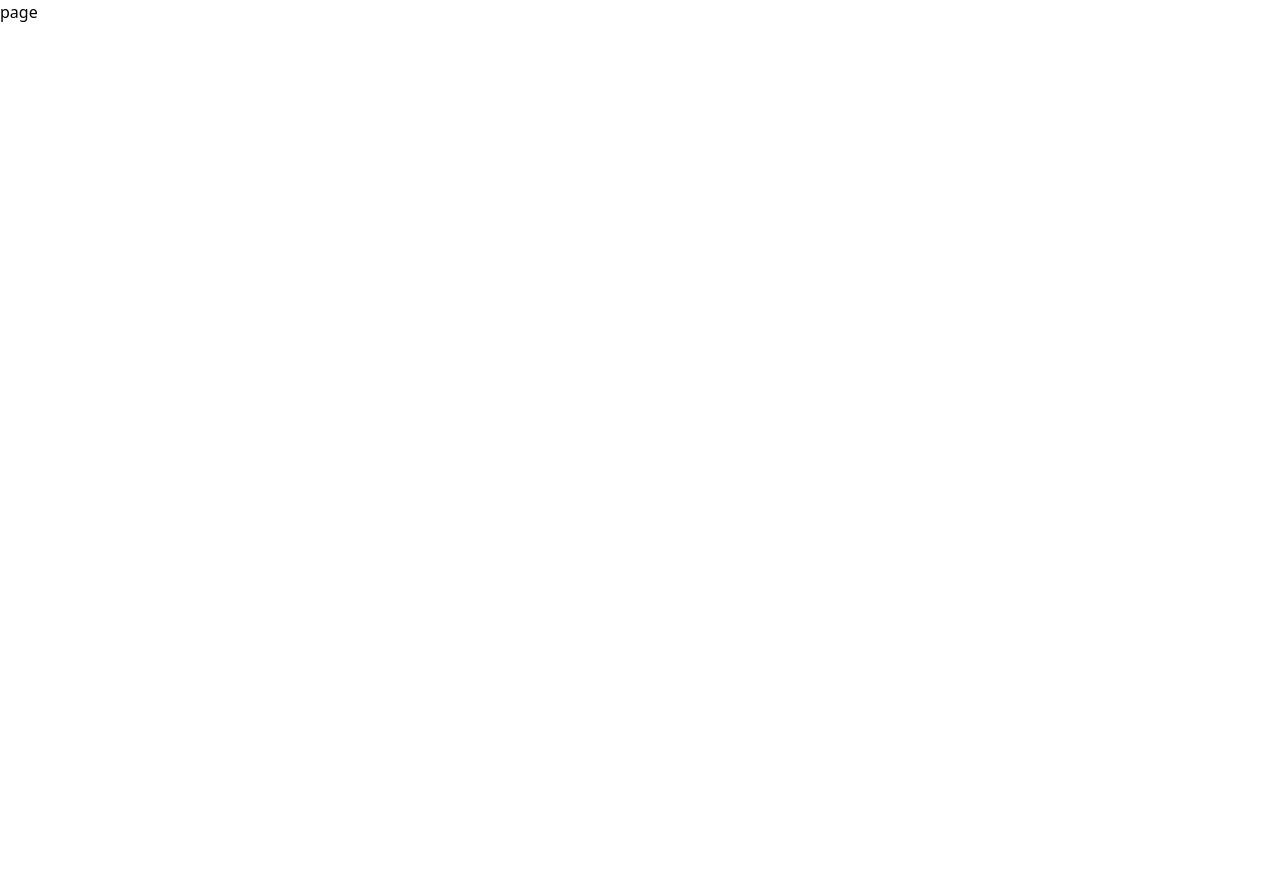
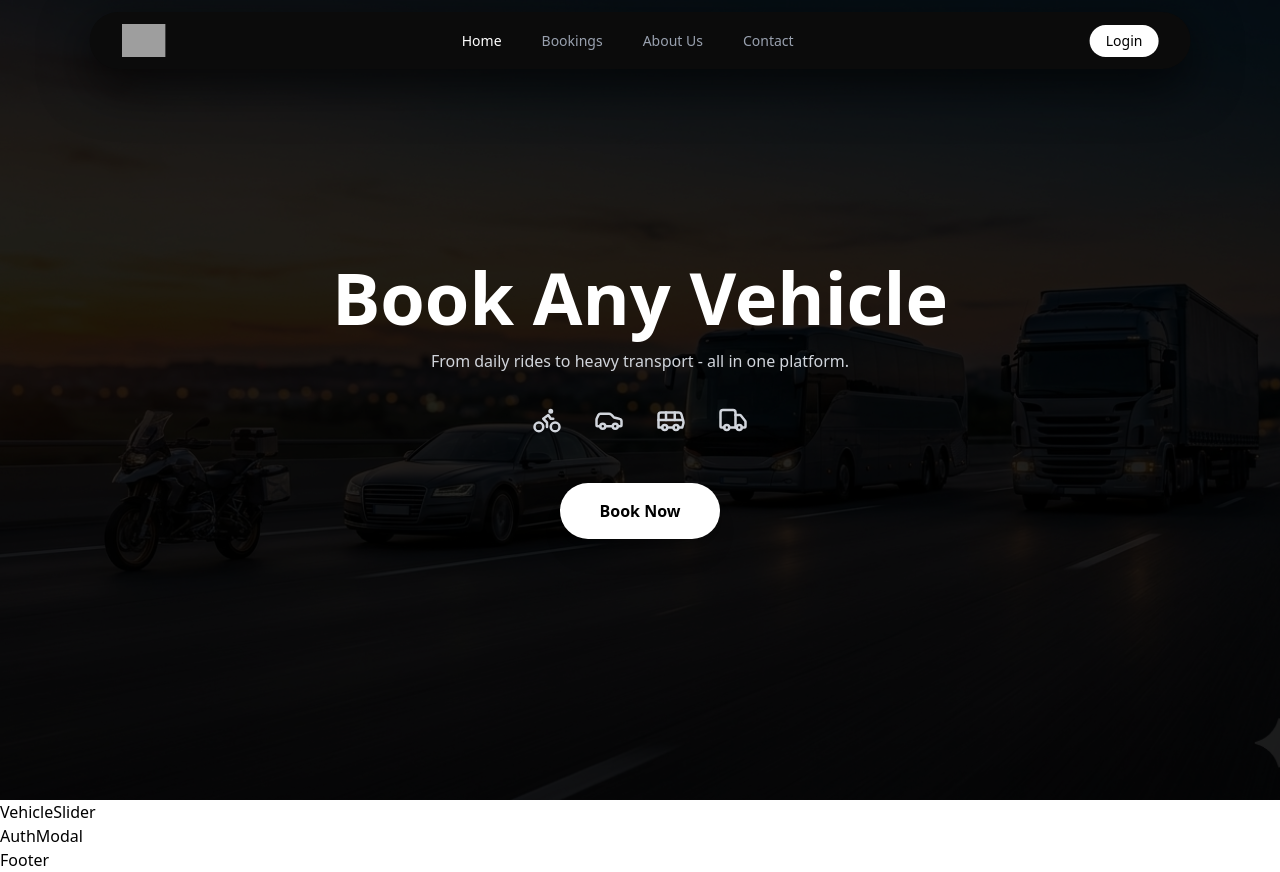
Before and after one commit to IsmailMustopha/PrimeMove, a Next.js app in the folder primemove/: page / in a window 1280 px wide. Before the commit the page ends 800 px from the top, so only its background shows below. Built offline with nearby package versions, Linux system fonts and the light colour scheme; grey boxes are pictures that could not be loaded.

Commit message:
navbar and hero section

```diff
--- a/primemove/package.json
+++ b/primemove/package.json
@@ -10,7 +10,9 @@
   },
   "dependencies": {
     "bcryptjs": "^3.0.3",
+    "lucide-react": "^1.7.0",
     "mongoose": "^9.3.3",
+    "motion": "^12.38.0",
     "next": "16.2.2",
     "next-auth": "^5.0.0-beta.30",
     "react": "19.2.4",
--- /dev/null
+++ b/primemove/src/app/AuthModal.tsx
@@ -0,0 +1,9 @@
+import React from 'react'
+
+const AuthModal = () => {
+  return (
+    <div>AuthModal</div>
+  )
+}
+
+export default AuthModal
--- /dev/null
+++ b/primemove/src/app/HeroSection.tsx
@@ -0,0 +1,65 @@
+import React from "react";
+import { motion } from "framer-motion";
+import { Bike, Bus, Car, Truck } from "lucide-react";
+
+function HeroSection() {
+  return (
+    <div className="relative min-h-screen w-full overflow-hidden">
+      {/* Background Image Layer */}
+      <div
+        className="absolute inset-0 bg-cover bg-center"
+        style={{ backgroundImage: "url('/heroImage.jpg')" }}
+      />
+
+      {/* Overlay */}
+      <div className="absolute inset-0 bg-black/80" />
+
+      {/* Content Container */}
+      <div className="relative z-10 min-h-screen flex flex-col items-center justify-center px-4 text-center">
+        {/* Title */}
+        <motion.div
+          initial={{ opacity: 0, y: 30 }}
+          animate={{ opacity: 1, y: 0 }}
+          transition={{ duration: 0.6 }}
+          className="text-white font-extrabold text-4xl sm:text-5xl md:text-7xl"
+        >
+          Book Any Vehicle
+        </motion.div>
+
+        {/* Subtitle */}
+        <motion.p
+          initial={{ opacity: 0 }}
+          animate={{ opacity: 1 }}
+          transition={{ delay: 0.6 }}
+          className="mt-4 max-w-xl text-gray-300"
+        >
+          From daily rides to heavy transport - all in one platform.
+        </motion.p>
+
+        {/* Icons Section */}
+        <motion.div
+          initial={{ opacity: 0 }}
+          animate={{ opacity: 1 }}
+          transition={{ delay: 0.3 }}
+          className="mt-8 flex gap-8 text-gray-300"
+        >
+          <Bike size={30} />
+          <Car size={30} />
+          <Bus size={30} />
+          <Truck size={30} />
+        </motion.div>
+
+        {/* CTA Button */}
+        <motion.button
+          whileHover={{ scale: 1.05 }}
+          whileTap={{ scale: 0.95 }}
+          className="mt-12 px-10 py-4 bg-white text-black rounded-full font-semibold shadow-xl"
+        >
+          Book Now
+        </motion.button>
+      </div>
+    </div>
+  );
+}
+
+export default HeroSection;
--- /dev/null
+++ b/primemove/src/app/VehicleSlider.tsx
@@ -0,0 +1,9 @@
+import React from 'react'
+
+const VehicleSlider = () => {
+  return (
+    <div>VehicleSlider</div>
+  )
+}
+
+export default VehicleSlider
--- a/primemove/src/app/page.tsx
+++ b/primemove/src/app/page.tsx
@@ -1,8 +1,15 @@
+import Footer from '@/components/Footer'
+import Nav from '@/components/Nav'
+import PublicHome from '@/components/PublicHome'
 import React from 'react'
 
 const page = () => {
   return (
-    <div>page</div>
+    <div className='w-full min-h-screen bg-white'>
+      <Nav />
+      <PublicHome />
+      <Footer />
+    </div>
   )
 }
 
--- a/primemove/src/components/Nav.tsx
+++ b/primemove/src/components/Nav.tsx
@@ -1,9 +1,57 @@
-import React from 'react'
+"use client";
+import React from "react";
+import { motion } from "motion/react";
+import Image from "next/image";
+import Link from "next/link";
+import { usePathname } from "next/navigation";
 
-const Nav = () => {
+const Nav_Items = ["Home", "Bookings", "About Us", "Contact"];
+
+function Nav() {
+  const pathName = usePathname();
+
   return (
-    <div>Nav</div>
-  )
+    <motion.div
+      initial={{ y: -60, opacity: 0 }}
+      animate={{ y: 0, opacity: 1 }}
+      className="fixed top-3 left-1/2 -translate-x-1/2 w-[94%] md:w-[86%] z-50 rounded-full bg-[#0B0B0B] text-white shadow-[0_15px_50px_rgba(0,0,0,0.7)] py-3"
+    >
+      <div className="max-w-7xl mx-auto px-4 md:px-8 flex items-center justify-between">
+        <Image src="/logo.png" alt="logo" width={44} height={44} priority />
+
+        <div className="hidden md:flex items-center gap-10">
+          {Nav_Items.map((i, index) => {
+            let href;
+            if (i === "Home") {
+              href = "/";
+            } else {
+              // Note: This logic assumes simple slugs; "About Us" would become "/about us"
+              // You may want to add .replace(/\s+/g, '-') for production.
+              href = `/${i.toLowerCase()}`;
+            }
+
+            const active = href === pathName;
+
+            return (
+              <Link
+                key={index}
+                href={href}
+                className={`text-sm font-medium transition ${
+                  active ? "text-white" : "text-gray-400 hover:text-white"
+                }`}
+              >
+                {i}
+              </Link>
+            );
+          })}
+        </div>
+
+        <button className="px-4 py-1.5 rounded-full bg-white text-black text-sm">
+          Login
+        </button>
+      </div>
+    </motion.div>
+  );
 }
 
-export default Nav
+export default Nav;
--- a/primemove/src/components/PublicHome.tsx
+++ b/primemove/src/components/PublicHome.tsx
@@ -1,9 +1,19 @@
-import React from 'react'
+"use client";
+import React, { useState } from "react";
+import HeroSection from "@/app/HeroSection";
+import VehicleSlider from "@/app/VehicleSlider";
+import AuthModal from "@/app/AuthModal";
 
-const PublicHome = () => {
+function PublicHome() {
+  const [authOpen, setAuthOpen] = useState(false);
+
   return (
-    <div>PublicHome</div>
-  )
+    <>
+      <HeroSection />
+      <VehicleSlider />
+      <AuthModal open={authOpen} onClose={() =>  setAuthOpen(false)} />
+    </>
+  );
 }
 
-export default PublicHome
+export default PublicHome;
```
Also changed, not shown: primemove/public/heroImage.jpg (added), 1 other file (tests, documents, lock files or other folders).
